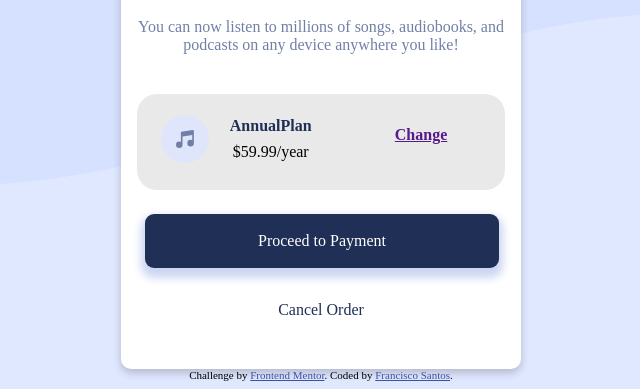
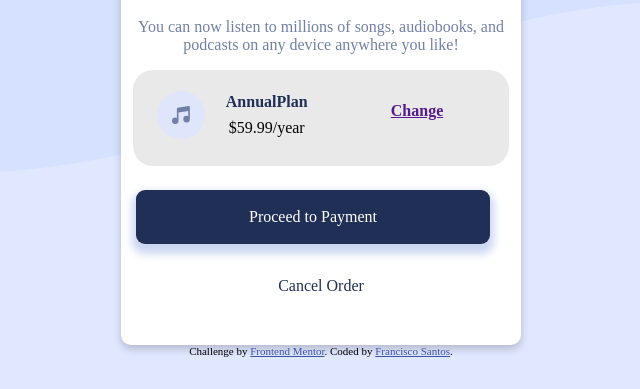
Before and after one commit to Xikin/order-summary-component-main, a plain HTML site: page index.html in a window 1280 px wide. Shown: the part 453-842 px from the top of the page, without its empty margins (319-959 px from the left). After the commit the page ends 818 px from the top, so only its background shows below. Drawn offline with Linux system fonts and the light colour scheme; a web font is replaced by a local one.

Commit message:
Add files via upload

```diff
--- a/layout.css
+++ b/layout.css
@@ -18,6 +18,7 @@ body{
     justify-content: center;
     flex-direction: column;
     text-align: center;
+    overflow: hidden;
 }
 
 .illustration{
@@ -45,13 +46,14 @@ h1 {
 
 .plano{
     background-color: rgb(233, 233, 233);
-    width: 23rem;
+    width: 376px;
     height: 6rem;
-    margin-top: 1.5rem;
     border-radius: 20px;
     display: flex;
     flex-direction: row;
     align-self: center;
+    position: relative;
+    margin: auto;
 }
 
 .plano::before{
@@ -95,8 +97,9 @@ h1 {
     padding: 1.1rem 7rem;
     margin-top: 1.5rem;
     box-shadow: 0px 6px 8px 4px hsl(224.2, 59.4%, 87.5%);
-    margin-left: 1.5rem;
+    margin-left: 15px;
     width: 130px;
+    position: relative;
 
 }
 
@@ -114,3 +117,26 @@ h1 {
 .cancel:hover{
     color: hsl(245.3, 71.4%, 65.7%);
 }
+
+/* .menu-toggle{
+    color: #eee;
+            background-color: hsl(223, 47%, 23%);
+            border: solid 1px #777;
+            border-radius: 5px;
+            height: 40px;
+            padding: 10px 20px;
+            margin: 20px 15px;
+} */
+
+/* @media(max-width:397px){
+    .pagamento,
+    .plano, .cancel{
+        display: none;
+    }
+}
+
+@media(min-width: 396px) {
+    .menu-toggle{
+        display: none;
+    }
+} */
```
